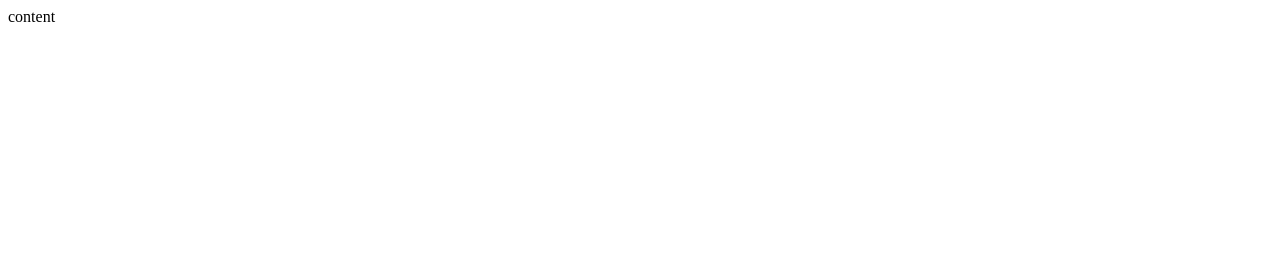
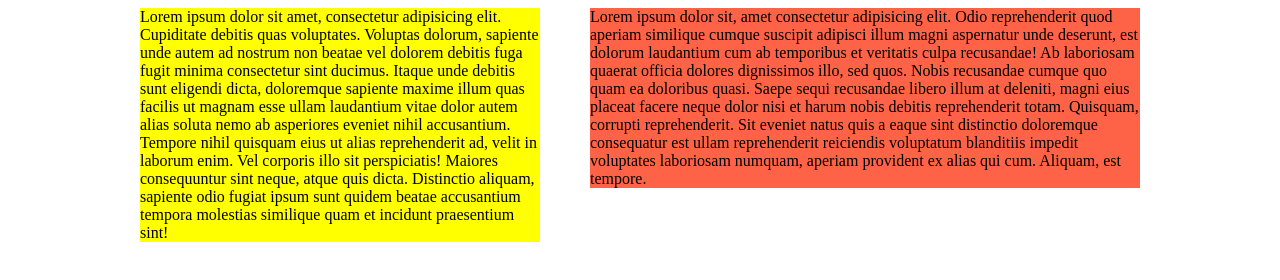
Before and after one commit to ntelio96/6-projektas-coming-soon, a website: page index.html in a window 1280 px wide. Drawn offline with Linux system fonts and the light colour scheme.

Commit message:
progress

```diff
--- a/CSS/pages/home.css
+++ b/CSS/pages/home.css
@@ -0,0 +1,61 @@
+.container {
+    width: 1000px;
+    margin-left: calc(50% - 500px);
+
+}
+
+/*@media (width: 1100px) {
+    .container {
+        width: 800px;
+        margin-left: calc(50% - 500px);
+        background-color: pink;
+    }
+}
+
+@media (max-width: 900px) {
+    .container {
+    width: 800px;
+    margin-left: calc(50% - 500px);
+    background-color:tomato;
+    }
+}
+
+@media (max-width: 700px) {
+    .container {
+    width: 800px;
+    margin-left: calc(50% - 500px);
+    background-color:turquoise;
+    }
+}
+
+@media (max-width: 500px) {
+    .container {
+    width: 800px;
+    margin-left: calc(50% - 500px);
+    background-color:thistle;
+    }
+}*/
+
+@media (max-width: 1000px) {
+    .left , .right {
+    width: 90%;
+    margin-bottom: 40px;
+    background-color:thistle;
+    }
+}
+
+@media (min-width: 1001px) {
+        .left {
+            width: 40%;
+            display: inline-block;
+            background-color:yellow;
+            float: left;
+        }
+        .right {
+            display: inline-block;
+            margin-left: 5%;
+            width: 55%;
+            background-color:tomato;
+            float: left;
+        }
+    }
--- a/index.html
+++ b/index.html
@@ -5,9 +5,17 @@
     <meta http-equiv="X-UA-Compatible" content="IE=edge">
     <meta name="viewport" content="width=device-width, initial-scale=1.0">
     <title>Document</title>
+    <link rel="stylesheet" href="./CSS/base/layout.css">
+    <link rel="stylesheet" href="./CSS/pages/home.css">
 </head>
 <body>
-    content
+    <div class="container">
+        <div class="left" >Lorem ipsum dolor sit amet, consectetur adipisicing elit. Cupiditate debitis quas voluptates. Voluptas dolorum, sapiente unde autem ad nostrum non beatae vel dolorem debitis fuga fugit minima consectetur sint ducimus. Itaque unde debitis sunt eligendi dicta, doloremque sapiente maxime illum quas facilis ut magnam esse ullam laudantium vitae dolor autem alias soluta nemo ab asperiores eveniet nihil accusantium. Tempore nihil quisquam eius ut alias reprehenderit ad, velit in laborum enim. Vel corporis illo sit perspiciatis! Maiores consequuntur sint neque, atque quis dicta. Distinctio aliquam, sapiente odio fugiat ipsum sunt quidem beatae accusantium tempora molestias similique quam et incidunt praesentium sint!
+    </div>
+
+     <div class="right">Lorem ipsum dolor sit, amet consectetur adipisicing elit. Odio reprehenderit quod aperiam similique cumque suscipit adipisci illum magni aspernatur unde deserunt, est dolorum laudantium cum ab temporibus et veritatis culpa recusandae! Ab laboriosam quaerat officia dolores dignissimos illo, sed quos. Nobis recusandae cumque quo quam ea doloribus quasi. Saepe sequi recusandae libero illum at deleniti, magni eius placeat facere neque dolor nisi et harum nobis debitis reprehenderit totam. Quisquam, corrupti reprehenderit. Sit eveniet natus quis a eaque sint distinctio doloremque consequatur est ullam reprehenderit reiciendis voluptatum blanditiis impedit voluptates laboriosam numquam, aperiam provident ex alias qui cum. Aliquam, est tempore.</div>
+
+    </div>
 
 </body>
 </html>
```
